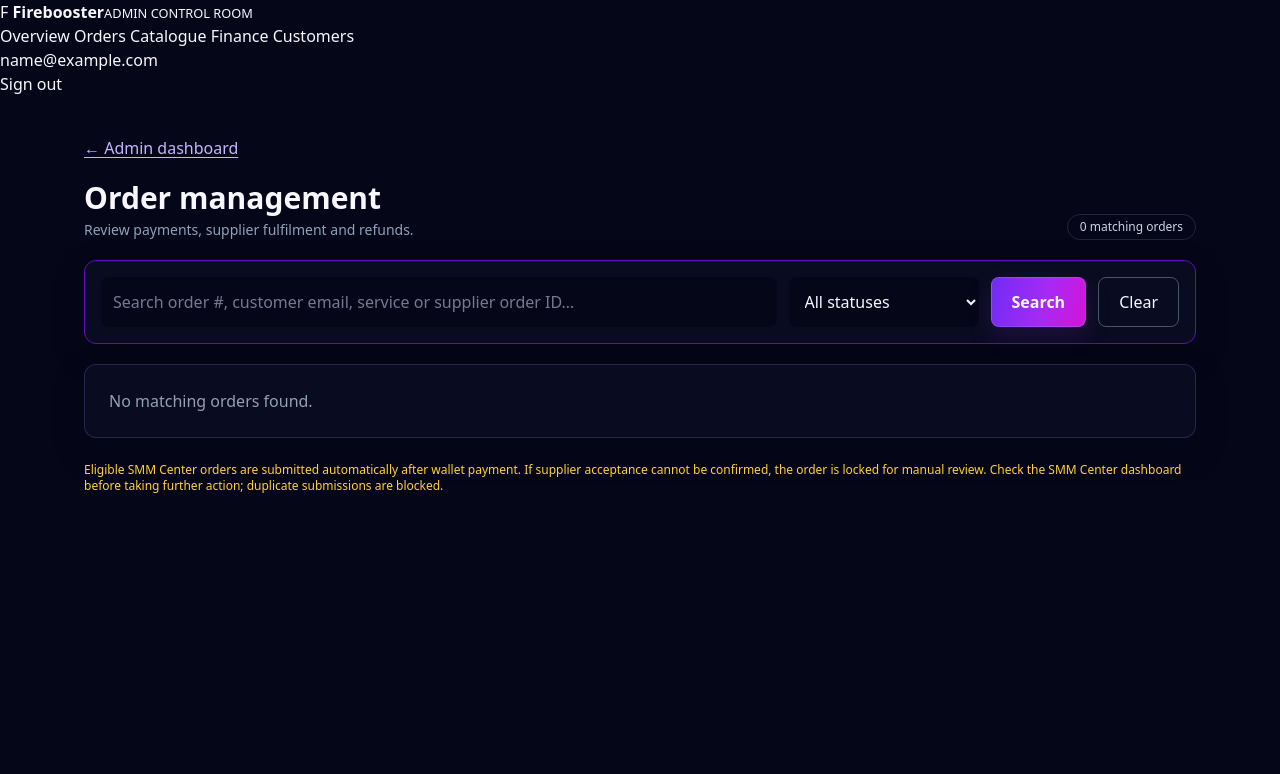
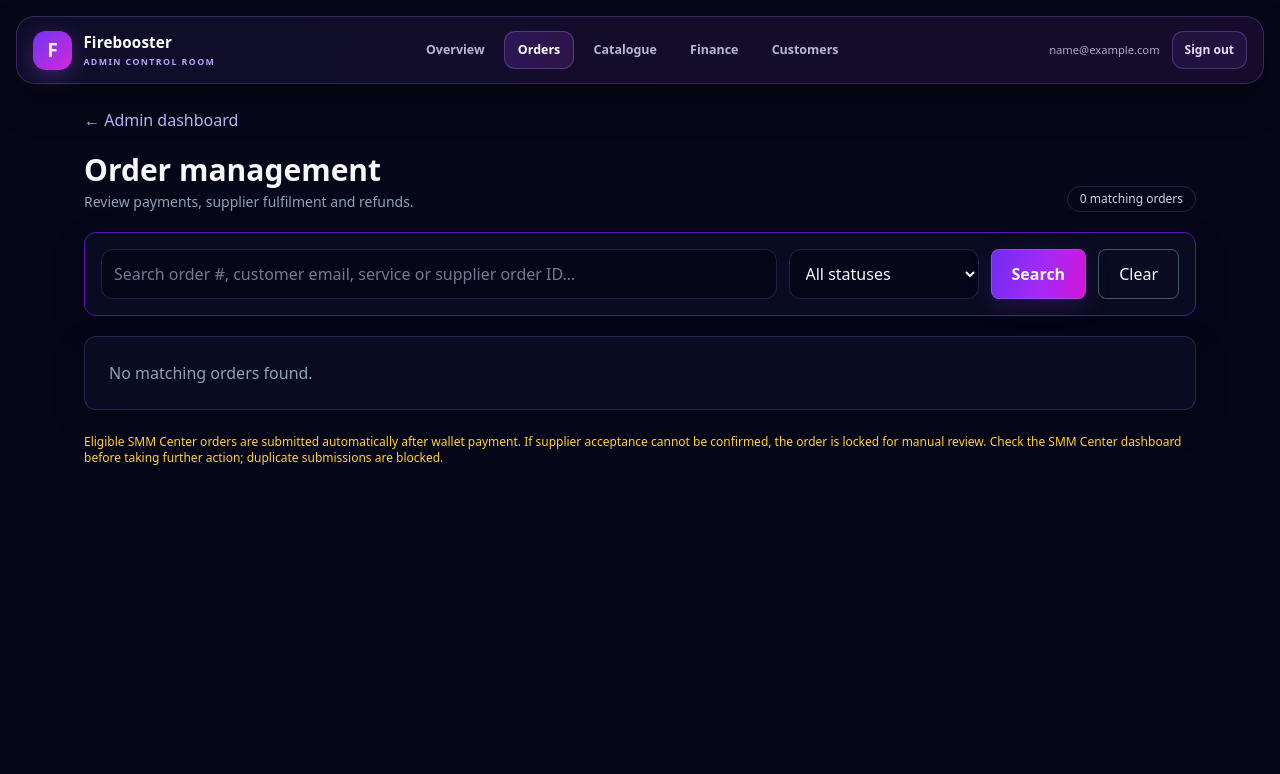
Before and after one commit to Blakesammy51/firebooster-panel, a Laravel app: page /admin/orders in a window 1280 px wide. Shown: the top 774 px of the page. Before the commit the page ends 493 px from the top, so only its background shows below. Run offline with Laravel 12, Linux system fonts and the light colour scheme; the visitor is signed in with stand-in values (Sample User, id 1); data that the repository does not hold is empty; style sheets or scripts are compiled from the project's sources.

Commit message:
Add responsive premium admin control-room styling

```diff
--- a/backend/resources/css/app.css
+++ b/backend/resources/css/app.css
@@ -103,3 +103,80 @@ a {
         background-attachment: scroll, scroll;
     }
 }
+
+
+/* Admin control room */
+.admin-page > main {
+    width: min(100% - 2rem, 78rem);
+    padding-top: 1.5rem;
+}
+.admin-topbar {
+    position: relative;
+    z-index: 20;
+    display: flex;
+    align-items: center;
+    justify-content: space-between;
+    gap: 1.25rem;
+    width: min(100% - 2rem, 78rem);
+    margin: 1rem auto 0;
+    padding: .85rem 1rem;
+    border: 1px solid rgba(167, 139, 250, .24);
+    border-radius: 1.15rem;
+    background: linear-gradient(115deg, rgba(15, 14, 42, .96), rgba(24, 12, 46, .92));
+    box-shadow: 0 16px 40px rgba(0, 0, 0, .24);
+    backdrop-filter: blur(18px);
+}
+.admin-brand { display:flex; align-items:center; gap:.7rem; color:#fff; text-decoration:none; flex-shrink:0; }
+.admin-brand-mark {
+    display:grid; place-items:center; width:2.45rem; height:2.45rem; border-radius:.8rem;
+    background:linear-gradient(135deg,#7135f4,#d329d8); font-weight:900; font-size:1.2rem;
+    box-shadow:0 6px 20px rgba(168,85,247,.3);
+}
+.admin-brand strong { display:block; font-size:.95rem; letter-spacing:.01em; }
+.admin-brand small { display:block; margin-top:.1rem; color:#b8a2f8; font-size:.55rem; font-weight:800; letter-spacing:.16em; }
+.admin-nav { display:flex; align-items:center; justify-content:center; flex-wrap:wrap; gap:.35rem; }
+.admin-nav-link {
+    display:inline-flex; align-items:center; justify-content:center; min-height:2.35rem;
+    padding:.55rem .8rem; border:1px solid transparent; border-radius:.7rem;
+    color:#b9b8d0; font-size:.78rem; font-weight:650; text-decoration:none; transition:.18s ease;
+}
+.admin-nav-link:hover { color:#fff; background:rgba(139,92,246,.12); }
+.admin-nav-link.is-active {
+    color:#fff; border-color:rgba(192,132,252,.3);
+    background:linear-gradient(110deg,rgba(124,58,237,.24),rgba(217,70,239,.14));
+}
+.admin-account { display:flex; align-items:center; gap:.75rem; flex-shrink:0; }
+.admin-account-email { max-width:12rem; overflow:hidden; color:#aaa9c5; font-size:.7rem; text-overflow:ellipsis; white-space:nowrap; }
+.admin-signout {
+    padding:.55rem .75rem; border:1px solid rgba(167,139,250,.28); border-radius:.7rem;
+    color:#e9ddff; background:rgba(139,92,246,.1); font-size:.75rem; font-weight:700;
+}
+.admin-signout:hover { background:rgba(139,92,246,.22); }
+.admin-page main > a:first-child { text-decoration:none; }
+.admin-page main > a:first-child:hover { color:#fff; }
+.admin-page input:not([type=checkbox]):not([type=radio]),
+.admin-page select,
+.admin-page textarea {
+    border:1px solid rgba(167,139,250,.18);
+    border-radius:.75rem;
+    background-color:rgba(5,6,23,.78);
+}
+.admin-page input:focus,
+.admin-page select:focus,
+.admin-page textarea:focus { border-color:rgba(192,132,252,.7); box-shadow:0 0 0 3px rgba(139,92,246,.12); }
+.admin-page button { transition:filter .18s ease, transform .18s ease; }
+.admin-page button:active { transform:translateY(1px); }
+.admin-page table { min-width:38rem; }
+.admin-page article { backdrop-filter:blur(8px); }
+@media (max-width: 900px) {
+    .admin-topbar { flex-wrap:wrap; }
+    .admin-nav { order:3; width:100%; justify-content:flex-start; overflow-x:auto; flex-wrap:nowrap; padding-bottom:.1rem; }
+    .admin-nav-link { flex:0 0 auto; }
+    .admin-account-email { display:none; }
+}
+@media (max-width: 480px) {
+    .admin-topbar { width:calc(100% - 1rem); margin-top:.5rem; padding:.7rem; gap:.6rem; }
+    .admin-page > main { width:calc(100% - 1rem); padding-top:1rem; }
+    .admin-brand small { font-size:.48rem; }
+    .admin-nav-link { padding:.5rem .65rem; font-size:.72rem; }
+}
```
